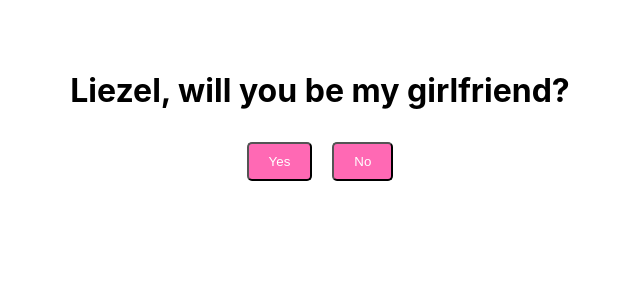
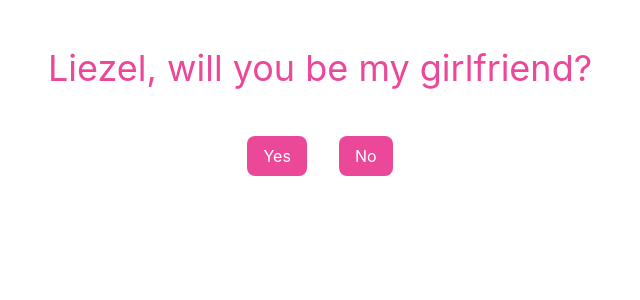
Before and after one commit to reinardricky/liezel-love, a React (Create React App) app: page /question in a window 1280 px wide. Shown: the top 300 px of the page, without its empty margins (320-960 px from the left). Built offline with nearby package versions, Linux system fonts and the light colour scheme.

Commit message:
Add Tailwind

```diff
--- a/package.json
+++ b/package.json
@@ -35,5 +35,10 @@
       "last 1 firefox version",
       "last 1 safari version"
     ]
+  },
+  "devDependencies": {
+    "autoprefixer": "^10.4.19",
+    "postcss": "^8.4.39",
+    "tailwindcss": "^3.4.4"
   }
 }
--- /dev/null
+++ b/postcss.config.js
@@ -0,0 +1,6 @@
+module.exports = {
+  plugins: {
+    tailwindcss: {},
+    autoprefixer: {},
+  },
+}
--- a/src/components/About.js
+++ b/src/components/About.js
@@ -1,24 +1,17 @@
 import React from 'react';
 
 const About = () => (
-  <div style={styles.container}>
-    <h1>Our Journey</h1>
-    <div style={styles.photo}><img src="photo1.jpg" alt="Photo of us" style={styles.img} /></div>
-    <div style={styles.story}>
-      <p>Remember when we first met? [Short anecdote]</p>
+  <div className="p-12">
+    <h1 className="text-4xl text-pink-500 text-center mb-8">Our Journey</h1>
+    <div className="text-center mb-8"><img src="photo1.jpg" alt="Photo of us" className="w-1/2 mx-auto rounded-lg" /></div>
+    <div className="mb-8">
+      <p className="text-lg text-center">Remember when we first met? [Short anecdote]</p>
     </div>
-    <div style={styles.photo}><img src="photo2.jpg" alt="Another photo" style={styles.img} /></div>
-    <div style={styles.story}>
-      <p>And this was one of our best moments... [Short anecdote]</p>
+    <div className="text-center mb-8"><img src="photo2.jpg" alt="Another photo" className="w-1/2 mx-auto rounded-lg" /></div>
+    <div className="mb-8">
+      <p className="text-lg text-center">And this was one of our best moments... [Short anecdote]</p>
     </div>
   </div>
 );
 
-const styles = {
-  container: { padding: '50px' },
-  photo: { textAlign: 'center' },
-  img: { width: '50%', borderRadius: '10px' },
-  story: { margin: '20px 0' }
-};
-
 export default About;
--- a/src/components/Home.js
+++ b/src/components/Home.js
@@ -2,16 +2,11 @@ import React from 'react';
 import { Link } from 'react-router-dom';
 
 const Home = () => (
-  <div style={styles.container}>
-    <h1>Hey Liezel,</h1>
-    <p>I've made something special for you. Click below to see why.</p>
-    <Link to="/about" style={styles.button}>Click Here</Link>
+  <div className="text-center p-12">
+    <h1 className="text-4xl text-pink-500 mb-4">Hey Liezel,</h1>
+    <p className="text-lg mb-8">I've made something special for you. Click below to see why.</p>
+    <Link to="/about" className="text-white bg-pink-500 py-2 px-4 rounded-lg hover:bg-pink-600">Click Here</Link>
   </div>
 );
 
-const styles = {
-  container: { textAlign: 'center', padding: '50px' },
-  button: { textDecoration: 'none', color: '#fff', backgroundColor: '#ff69b4', padding: '10px 20px', borderRadius: '5px' }
-};
-
 export default Home;
--- a/src/components/Memories.js
+++ b/src/components/Memories.js
@@ -1,14 +1,10 @@
 import React from 'react';
 
 const Memories = () => (
-  <div style={styles.container}>
-    <h1>Memory Lane</h1>
+  <div className="p-12 text-center">
+    <h1 className="text-4xl text-pink-500 mb-8">Memory Lane</h1>
     {/* Add your memories here */}
   </div>
 );
 
-const styles = {
-  container: { padding: '50px', textAlign: 'center' }
-};
-
 export default Memories;
--- a/src/components/Question.js
+++ b/src/components/Question.js
@@ -1,16 +1,11 @@
 import React from 'react';
 
 const Question = () => (
-  <div style={styles.container}>
-    <h1>Liezel, will you be my girlfriend?</h1>
-    <button style={styles.button} onClick={() => alert('Yay! I’m so happy!')}>Yes</button>
-    <button style={styles.button} onClick={() => alert('Oh no! But I respect your decision.')}>No</button>
+  <div className="text-center p-12">
+    <h1 className="text-4xl text-pink-500 mb-8">Liezel, will you be my girlfriend?</h1>
+    <button className="text-white bg-pink-500 py-2 px-4 rounded-lg m-4 hover:bg-pink-600" onClick={() => alert('Yay! I’m so happy!')}>Yes</button>
+    <button className="text-white bg-pink-500 py-2 px-4 rounded-lg m-4 hover:bg-pink-600" onClick={() => alert('Oh no! But I respect your decision.')}>No</button>
   </div>
 );
 
-const styles = {
-  container: { textAlign: 'center', padding: '50px' },
-  button: { textDecoration: 'none', color: '#fff', backgroundColor: '#ff69b4', padding: '10px 20px', borderRadius: '5px', margin: '10px' }
-};
-
 export default Question;
--- a/src/index.css
+++ b/src/index.css
@@ -1,3 +1,9 @@
+/* src/index.css */
+@tailwind base;
+@tailwind components;
+@tailwind utilities;
+
+
 body {
   margin: 0;
   font-family: -apple-system, BlinkMacSystemFont, 'Segoe UI', 'Roboto', 'Oxygen',
--- /dev/null
+++ b/tailwind.config.js
@@ -0,0 +1,10 @@
+/** @type {import('tailwindcss').Config} */
+module.exports = {
+  content: [
+    "./src/**/*.{js,jsx,ts,tsx}",
+  ],
+  theme: {
+    extend: {},
+  },
+  plugins: [],
+}
```
Also changed, not shown: src/index.js (+6 -6 lines), 1 other file (tests, documents, lock files or other folders).
